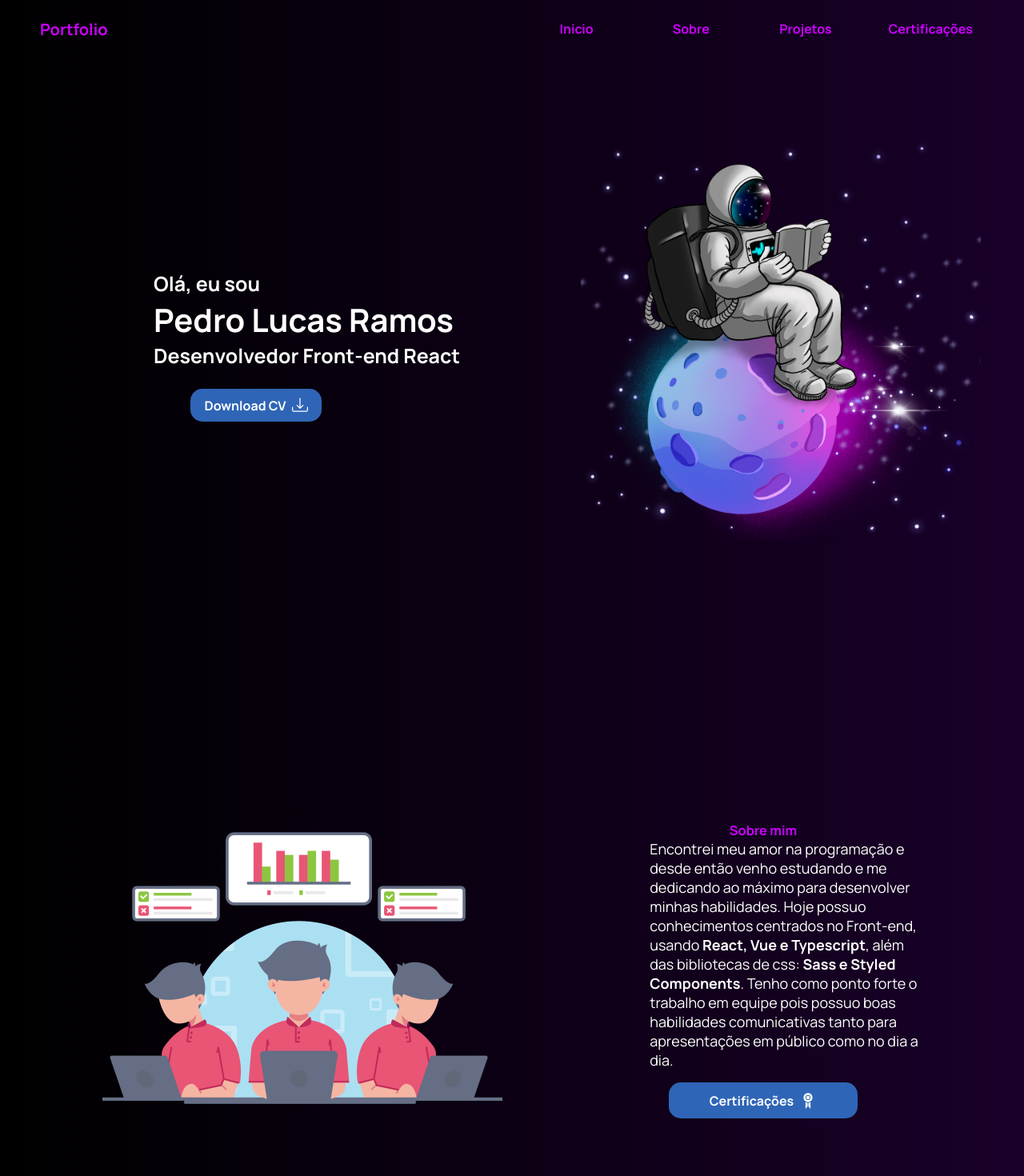
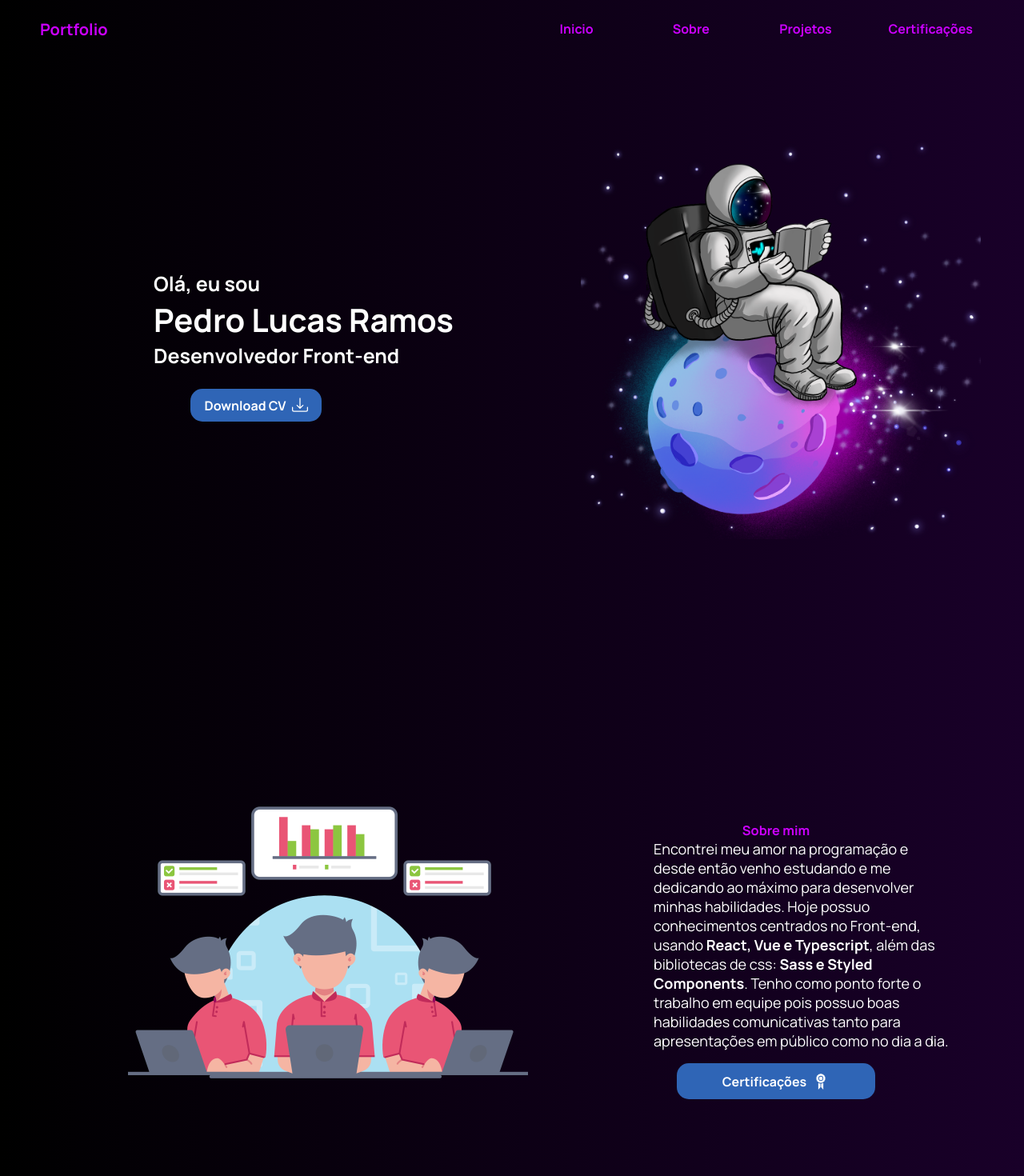
Before and after one commit to pmramoss/pr_portfolio, a React (Create React App) app: page / in a window 1280 px wide. Shown: the top 1470 px of the page at 80% size. Built offline with nearby package versions, Linux system fonts and the light colour scheme.

Commit message:
iniciando componente projects

```diff
--- a/src/components/AboutMe/Aboutme.module.scss
+++ b/src/components/AboutMe/Aboutme.module.scss
@@ -9,7 +9,11 @@
      @include breakpoint(xms){
           padding-top: 10rem;
      }
+     @include breakpoint(sm){
+          padding-top: 8rem;
+     }
      @include breakpoint(md) {
+          padding-top: 8rem;
           flex-direction: row;
      }
      @include breakpoint(xl) {
@@ -23,6 +27,10 @@
                     width: 250px;
                     height: 250px;
                }
+          }
+
+          @include breakpoint(sm){
+               margin-left: 2rem;
           }
 
           @include breakpoint(md){
@@ -97,7 +105,12 @@
                     width: 40%;
                }
           }
+          @include breakpoint(sm){
+               padding: 0;
+               width: 100%;
+          }
           @include breakpoint(md){
+               padding-top: 2.5rem;
                &__certifications {
                     width: 40%;
                }
--- a/src/components/Home/index.tsx
+++ b/src/components/Home/index.tsx
@@ -12,7 +12,7 @@ export default function Home( ){
                     <div className={styles.home__info__text}>
                          <h3>Olá, eu sou</h3>
                          <h1>Pedro Lucas Ramos</h1>
-                         <h3>Desenvolvedor Front-end React</h3>
+                         <h3>Desenvolvedor Front-end</h3>
                     </div>
                     <div className={styles.home__info__link}>
                          <a href="">Download CV <BsDownload /></a>
--- /dev/null
+++ b/src/components/Projects/Projects.module.scss
@@ -0,0 +1 @@
+@import "../../styles/variables.scss";
```
Also changed, not shown: src/components/Projects/index.tsx (added, +7 -0 lines).
